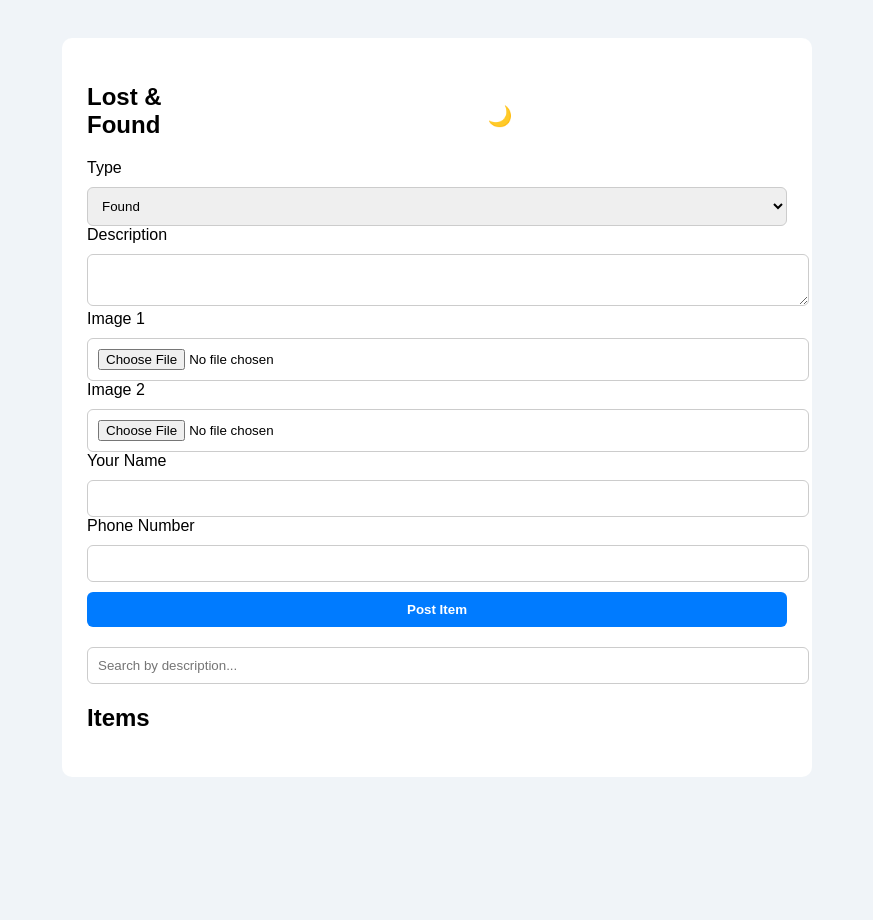
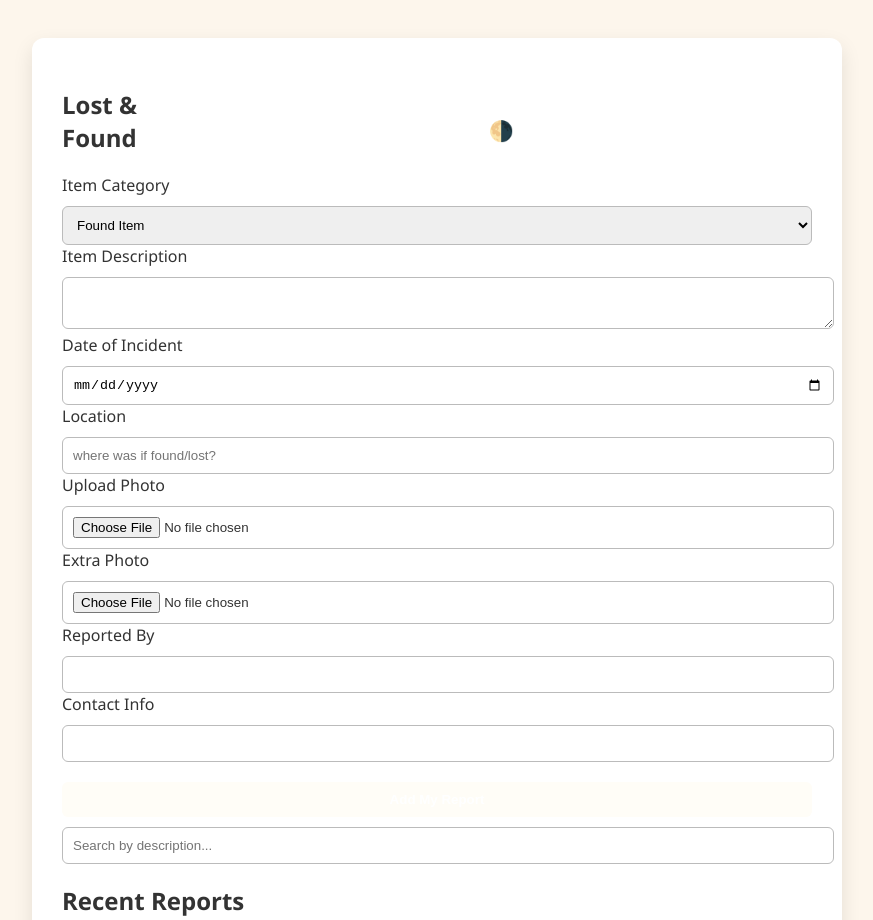
Before and after one commit to Dave7277-blip/lost-found-nodejs, a plain HTML site: page frontend/index.html in a window 1280 px wide. Shown: the top 920 px of the page, without its empty margins (203-1076 px from the left). Before the commit the page ends 815 px from the top, so only its background shows below. Drawn offline with Linux system fonts and the light colour scheme; no server answers.

Commit message:
Modified UI and features - Campus Tracker version

```diff
--- a/backend/server.js
+++ b/backend/server.js
@@ -27,11 +27,11 @@ db.query(`
 });
 
 app.post('/api/items', upload.fields([{ name: 'image1' }, { name: 'image2' }]), (req, res) => {
-  const { type, description, name, phone } = req.body;
+  const { type, description, name, phone, date, location } = req.body;
   const image1 = req.files?.image1?.[0]?.buffer || null;
   const image2 = req.files?.image2?.[0]?.buffer || null;
 
-  const sql = `INSERT INTO items (type, description, image1, image2, name, phone) VALUES (?, ?, ?, ?, ?, ?)`;
+  const sql = `INSERT INTO items (type, description, date, location, image1, image2, name, phone) VALUES (?, ?, ?, ?, ?, ?, ?, ?)`;
   db.query(sql, [type, description, image1, image2, name, phone], (err, result) => {
     if (err) return res.status(500).json({ error: err.message });
 
@@ -39,6 +39,8 @@ app.post('/api/items', upload.fields([{ name: 'image1' }, { name: 'image2' }]),
       id: result.insertId,
       type,
       description,
+      date,
+      location,
       image1: image1 ? image1.toString('base64') : '',
       image2: image2 ? image2.toString('base64') : '',
       name,
--- a/frontend/index.html
+++ b/frontend/index.html
@@ -3,27 +3,38 @@
   <head>
     <meta charset="UTF-8" />
     <meta name="viewport" content="width=device-width, initial-scale=1.0" />
-    <title>Lost & Found Web App</title>
+    <title>Campus Item Tracker</title>
     <link rel="stylesheet" href="style.css" />
   </head>
   <body>
     <div class="container">
       <div class="top-bar">
         <h2>Lost & Found</h2>
-        <button id="darkModeToggle">🌙</button>
+        <button id="darkModeToggle">🌗</button>
       </div>
 
       <form id="itemForm" enctype="multipart/form-data">
-        <label>Type</label>
+        <label>Item Category</label>
         <select id="type" name="type" required>
-          <option value="found">Found</option>
-          <option value="lost">Lost</option>
+          <option value="found">Found Item</option>
+          <option value="lost">Lost Item</option>
         </select>
 
-        <label>Description</label>
+        <label>Item Description</label>
         <textarea id="description" name="description" required></textarea>
 
-        <label>Image 1</label>
+        <label>Date of Incident</label>
+        <input type="date" name="date" required />
+
+        <label>Location</label>
+        <input
+          type="text"
+          name="location"
+          placeholder="where was if found/lost?"
+          required
+        />
+
+        <label>Upload Photo</label>
         <input
           type="file"
           id="image1"
@@ -32,20 +43,20 @@
           required
         />
 
-        <label>Image 2</label>
+        <label>Extra Photo</label>
         <input type="file" id="image2" name="image2" accept="image/*" />
 
-        <label>Your Name</label>
+        <label>Reported By</label>
         <input type="text" id="name" name="name" required />
 
-        <label>Phone Number</label>
+        <label>Contact Info</label>
         <input type="tel" id="phone" name="phone" required />
 
-        <button type="submit">Post Item</button>
+        <button type="submit">Add My Report</button>
       </form>
 
       <input type="text" id="search" placeholder="Search by description..." />
-      <h2>Items</h2>
+      <h2>Recent Reports</h2>
       <div id="foundItems"></div>
     </div>
 
--- a/frontend/script.js
+++ b/frontend/script.js
@@ -37,7 +37,7 @@ window.onload = () => {
       if (newItem.error) return alert('Failed: ' + newItem.error);
       displayItem(newItem);
       form.reset();
-      alert("Thank you! Your item has been submitted.");
+      alert("Item posted successfully!");
     });
 
     search.addEventListener('input', () => {
--- a/frontend/style.css
+++ b/frontend/style.css
@@ -1,35 +1,39 @@
 body {
-    background: #f0f4f8;
-    font-family: Arial, sans-serif;
+    background: #fdf6ec;
+    font-family: 'Segoe Ui', sans-serif;
     padding: 30px;
+    color: #333;
   }
   body.dark {
-    background: #1c1c1c;
+    background: #2c2c2c;
     color: #f0f0f0;
   }
   .container {
-    max-width: 700px;
+    max-width: 750px;
     margin: auto;
     background: white;
-    padding: 25px;
-    border-radius: 10px;
+    padding: 30px;
+    border-radius: 12px;
+    box-shadow: 0 8px 20px rgba(0,0,0,0.1);
   }
   input, select, textarea, button {
     width: 100%;
     padding: 10px;
     margin-top: 10px;
     border-radius: 6px;
-    border: 1px solid #ccc;
+    border: 1px solid #bbb;
   }
   button {
-    background: #007bff;
+    background: #fffdf7;
     color: white;
     border: none;
     font-weight: bold;
+    margin-top: 20px;
     cursor: pointer;
   }
   .item {
-    background: #f9f9f9;
+    background: #fffdf7;
+    border: 1px solid #ddd;
     margin-top: 20px;
     padding: 15px;
     border-radius: 8px;
@@ -40,8 +44,9 @@ body {
     border-radius: 6px;
   }
   .images { display: flex; flex-wrap: wrap; }
-  #search { margin-top: 20px; padding: 10px; }
+  #search { margin-top: 20px 0; padding: 10px; }
   .tag { display: inline-block; padding: 4px 10px; border-radius: 5px; color: white; font-size: 12px; background: #28a745; }
   .tag.lost { background: #dc3545; }
   .top-bar { display: flex; justify-content: space-between; align-items: center; }
-  #darkModeToggle { background: transparent; border: none; font-size: 20px; cursor: pointer; }
+  #darkModeToggle { background: none; border: none; font-size: 20px; cursor: pointer; }
+  footer { text-align: center; margin-top: 30-x; font-size: 14px; color: #666;}
```
